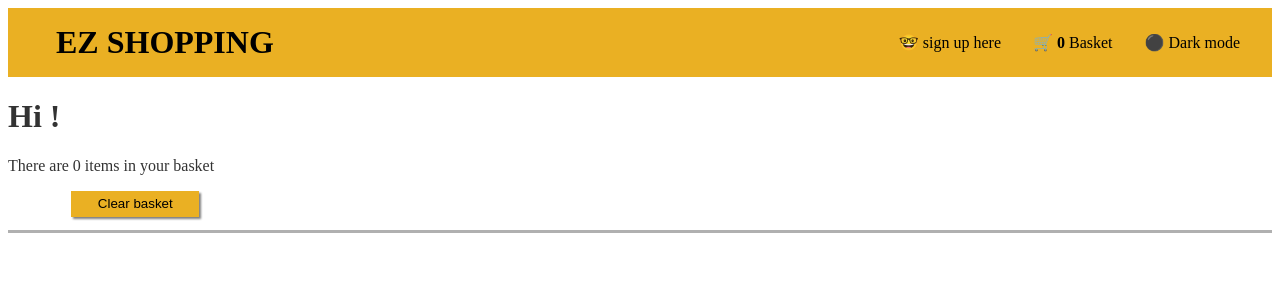
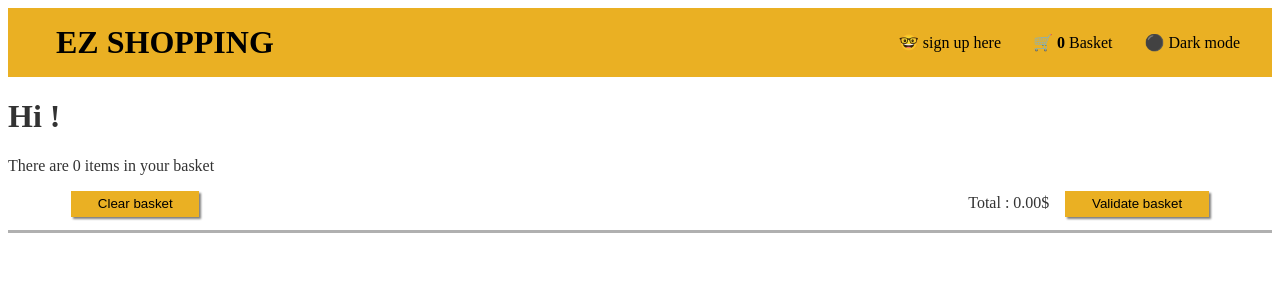
Before and after one commit to SimonPineaut/react-ez-shopping, a React (Vite) app: page /basket in a window 1280 px wide. Shown: the top 300 px of the page. Built offline with nearby package versions, Linux system fonts and the light colour scheme.

Commit message:
layout fix

```diff
--- a/src/components/Card.jsx
+++ b/src/components/Card.jsx
@@ -28,22 +28,23 @@ function Card({ product }) {
         <br />
         <br />
         <span>Quantity : </span>
+
+        {location.pathname !== "/basket" && (
+          <React.Fragment>
             <input
               type="number"
+              min="1"
               value={inputQuantityValue}
               onChange={(e) => setInputQuantityValue(e.target.value)}
             />
             <br />
-        {location.pathname !== "/basket" && (
             <button onClick={() => dispatch(addToBasket(products))}>add to basket</button>
+          </React.Fragment>
         )}
         {location.pathname === "/basket" && (
           <React.Fragment>
-            <input
-              type="number"
-              value={quantity}
-              onChange={(e) => setInputQuantityValue(e.target.value)}
-            />
+            <span>{product.quantity}</span>
+            <br />
             <button onClick={() => dispatch(removeFromBasket(product))}>remove from basket</button>
           </React.Fragment>
         )}
--- a/src/components/NavBar.jsx
+++ b/src/components/NavBar.jsx
@@ -5,13 +5,14 @@ import NavContainer from '../styles/NavBarStyled'
 import '../styles/app.css'
 
 function NavBar() {
+
   const basket = useSelector(state => state.basket.basket)
   const quantity = basket.reduce((total, current) => {
     return total + current.quantity;
   }, 0)
 
+  const firstname = useSelector(state => state.user.firstname)
 
-  const firstname = useSelector(state => state.user.firstname)
   const [theme, setTheme] = useState(localStorage.getItem('theme') || 'light')
 
   const toggleTheme = () => {
--- a/src/pages/BasketPage.jsx
+++ b/src/pages/BasketPage.jsx
@@ -3,6 +3,8 @@ import { useSelector, useDispatch } from 'react-redux'
 import { clearBasket } from '../store/basketSlice'
 import Card from '../components/Card'
 import Welcome from '../styles/BasketPageStyled'
+
+const basketFromLocalStorage = localStorage.getItem('basket')
 
 function BasketPage() {
     const dispatch = useDispatch()
@@ -11,15 +13,18 @@ function BasketPage() {
     const totalPrice = basketProducts.reduce((total, current) => {
         return total + (current.price * current.quantity);
     }, 0)
+    const quantity = basketProducts.reduce((total, current) => {
+        return total + current.quantity;
+    }, 0)
 
     return (
         <div>
             <Welcome>
                 <h1>Hi {userName} !</h1>
-                <p>There are {basketProducts.length} items in your basket</p>
+                <p>There are {quantity} items in your basket</p>
                 <div className='basket-buttons-container'>
                     <button onClick={() => dispatch(clearBasket())}>Clear basket</button>
-                    {basketProducts.length !== 0 && (
+                    {basketProducts && (
                         <div>
                             <span className='total-price'>Total : {totalPrice.toFixed(2)}$</span>
                             <button onClick={() => dispatch(clearBasket())}>Validate basket</button>
--- a/src/store/basketSlice.jsx
+++ b/src/store/basketSlice.jsx
@@ -3,6 +3,7 @@ import { createSlice, current } from "@reduxjs/toolkit";
 const initialState = {
   basket: []
 };
+
 
 export const basketSlice = createSlice({
   name: "basket",
--- a/src/store/index.jsx
+++ b/src/store/index.jsx
@@ -11,6 +11,9 @@ const store = configureStore({
         basket: basketSlice.reducer,
     },
     middleware: (getDefaultMiddleware) => getDefaultMiddleware().concat(logger),
+    // preloadedState: {
+    //     user: JSON.parse(localStorage.getItem('user'))
+    // }
 });
 
 export default store;
```
Lines whose indentation alone changed are shown as unchanged.
